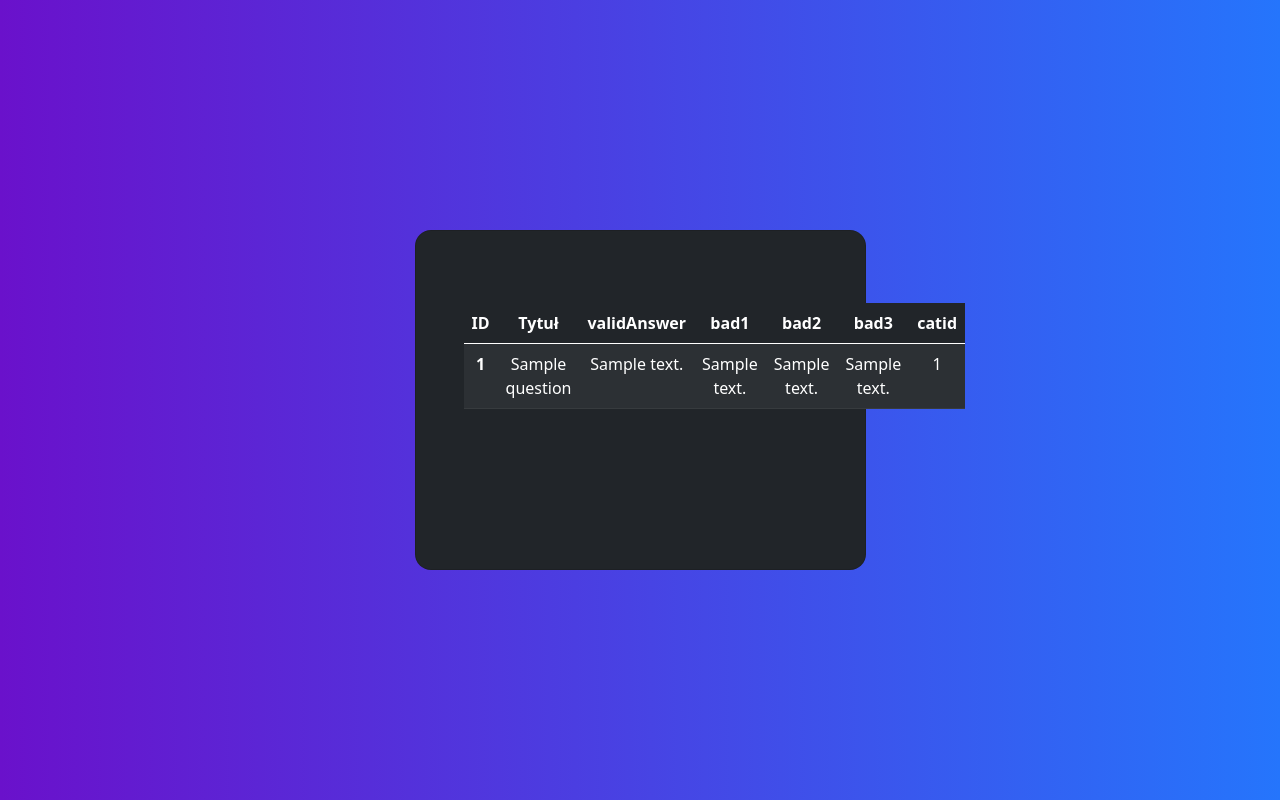
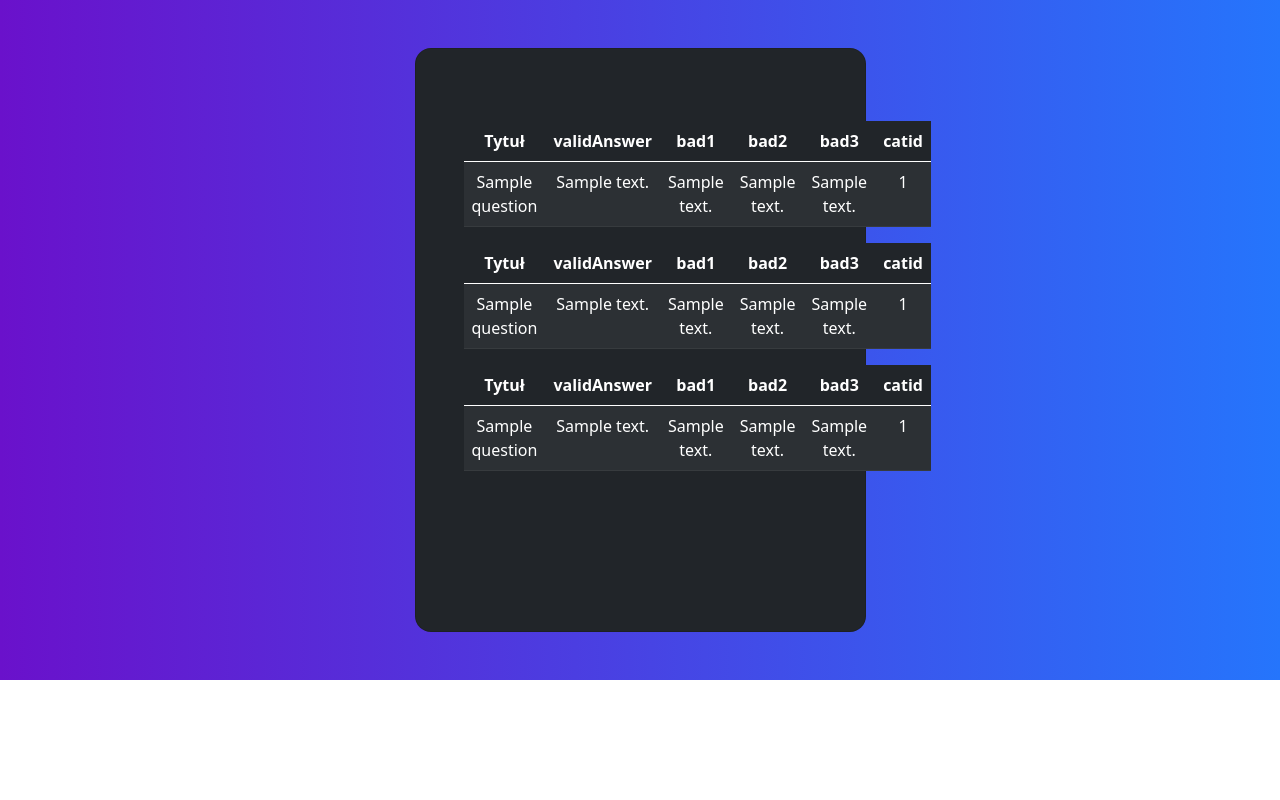
Before and after one commit to karolkisinski/database_website, a Flask app: template templates/show_questions.html in a window 1280 px wide. Run offline with Flask 2, Linux system fonts and the light colour scheme; the template is opened without the code that fills it: most values are stand-ins (such as "Sample title", 1, 10 or a date in 2020); some libraries are stand-ins or nearby versions.

Commit message:
css changes

```diff
--- a/templates/base.html
+++ b/templates/base.html
@@ -18,7 +18,7 @@
     <title>{% block title %} {% endblock %}</title>
 </head>
 <body>
-    <section class="vh-100 gradient-custom">
+    <section class="vh-200 gradient-custom">
         <div class="container py-5 h-100">
           <div class="row d-flex justify-content-center align-items-center h-100">
             <div class="col-12 col-md-8 col-lg-6 col-xl-5">
--- a/templates/show_questions.html
+++ b/templates/show_questions.html
@@ -4,7 +4,6 @@
 <table class="table table-dark table-striped">
     <thead>
         <tr>
-          <th scope="col">ID</th>
           <th scope="col">Tytuł</th>
           <th scope="col">validAnswer</th>
           <th scope="col">bad1</th>
@@ -16,7 +15,54 @@
     <tbody>
        {% for v, q in questions.items() %}
         <tr>
-          <th scope="row">{{ q.id }}</th>
+          <td>{{ q.title }}</td>
+          <td>{{ q.validAnswer }}</td>
+          <td>{{ q.answer1 }}</td>
+          <td>{{ q.answer2 }}</td>
+          <td>{{ q.answer3 }}</td>
+          <td>{{ q.categoryId }}</td>
+        </tr>
+        {% endfor %}
+    </tbody>
+  </table>
+  <table class="table table-dark table-striped">
+    <thead>
+        <tr>
+          <th scope="col">Tytuł</th>
+          <th scope="col">validAnswer</th>
+          <th scope="col">bad1</th>
+          <th scope="col">bad2</th>
+          <th scope="col">bad3</th>
+          <th scope="col">catid</th>
+        </tr>
+    </thead>
+    <tbody>
+       {% for v, q in questions.items() %}
+        <tr>
+          <td>{{ q.title }}</td>
+          <td>{{ q.validAnswer }}</td>
+          <td>{{ q.answer1 }}</td>
+          <td>{{ q.answer2 }}</td>
+          <td>{{ q.answer3 }}</td>
+          <td>{{ q.categoryId }}</td>
+        </tr>
+        {% endfor %}
+    </tbody>
+  </table>
+  <table class="table table-dark table-striped">
+    <thead>
+        <tr>
+          <th scope="col">Tytuł</th>
+          <th scope="col">validAnswer</th>
+          <th scope="col">bad1</th>
+          <th scope="col">bad2</th>
+          <th scope="col">bad3</th>
+          <th scope="col">catid</th>
+        </tr>
+    </thead>
+    <tbody>
+       {% for v, q in questions.items() %}
+        <tr>
           <td>{{ q.title }}</td>
           <td>{{ q.validAnswer }}</td>
           <td>{{ q.answer1 }}</td>
```
